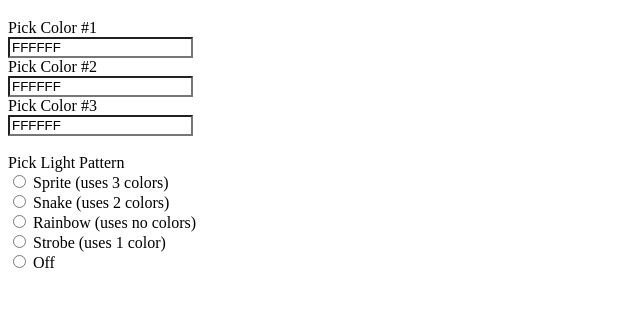
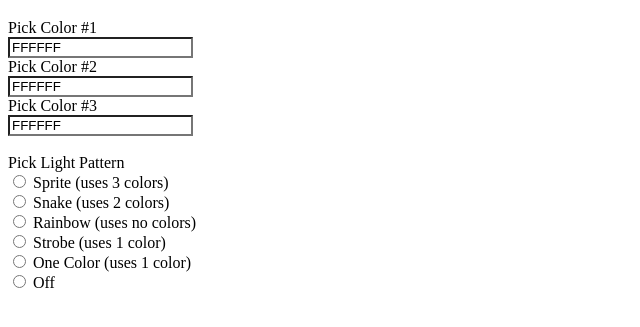
Before and after one commit to jrojas2016/sound_portal, a website: page views/sp_index.html in a window 1280 px wide. Shown: the part 61-388 px from the top of the page, without its empty margins (0-640 px from the left). Drawn offline with nearby package versions, Linux system fonts and the light colour scheme; files whose address does not match are found by name.

Commit message:
one color

```diff
--- a/views/sp_index.html
+++ b/views/sp_index.html
@@ -20,6 +20,7 @@
 	<input type = 'radio' name = 'args' value = 'snake'> Snake (uses 2 colors) </input><br>
 	<input type = 'radio' name = 'args' value = 'rainbow'> Rainbow (uses no colors) </input><br>
 	<input type = 'radio' name = 'args' value = 'strobe'> Strobe (uses 1 color) </input><br>
+	<input type = 'radio' name = 'args' value = 'one'> One Color (uses 1 color) </input><br>
 	<input type = 'radio' name = 'args' value = 'off'> Off </input><br>
 </body>
 </html>
```
Also changed, not shown: 1 other file.
